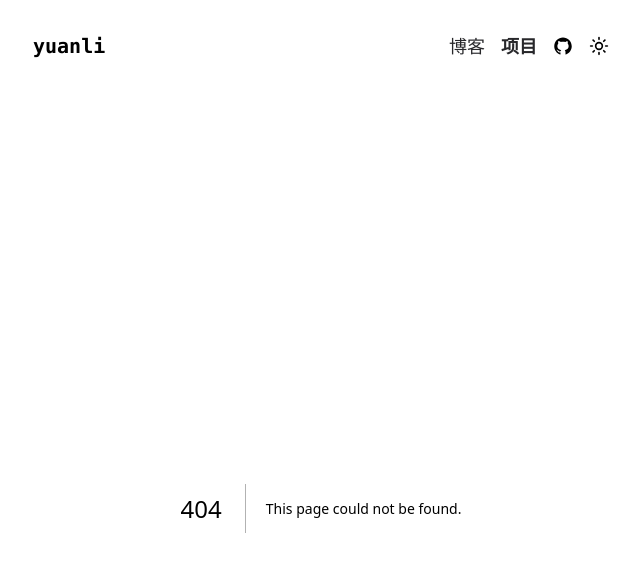
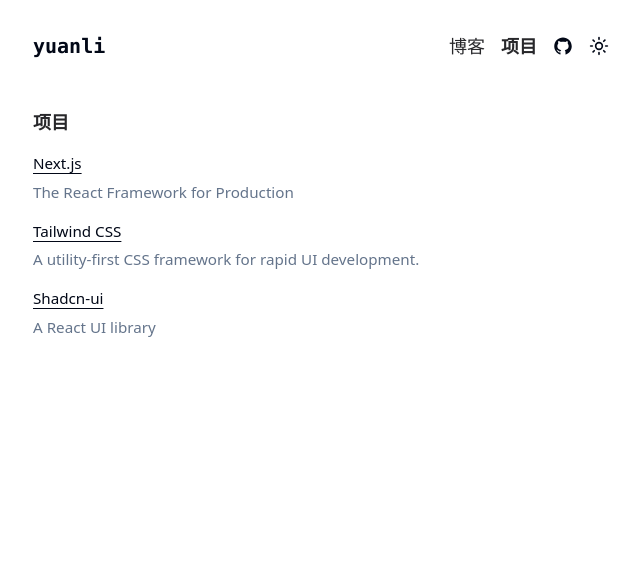
Before and after one commit to imyuanli/next-blog, a Next.js app: page /projects in a window 1280 px wide. Before the commit this address had no page. Shown: the top 572 px of the page, without its empty margins (319-959 px from the left). Built offline with nearby package versions, Linux system fonts and the light colour scheme.

Commit message:
fix: 项目首页ui修改及逻辑变更

```diff
--- /dev/null
+++ b/app/projects/page.tsx
@@ -0,0 +1,25 @@
+import Link from "next/link";
+import React from "react";
+import siteData from "@/aurora.config";
+import Title from "@/components/title";
+
+const Projects = () => {
+    return (
+        <div className={'space-y-4'}>
+            <Title value={`项目`} />
+            {siteData.projects.map((item, index) => {
+                    return (
+                        <Link className={'block space-y-1.5'} key={index} href={item.url}>
+                            <div className={'font-medium underline underline-offset-4'}>
+                                {item.name}
+                            </div>
+                            <div className={'text-muted-foreground'}>{item.description}</div>
+                        </Link>
+                    )
+                })}
+        </div>
+    );
+}
+
+
+export default Projects
```
